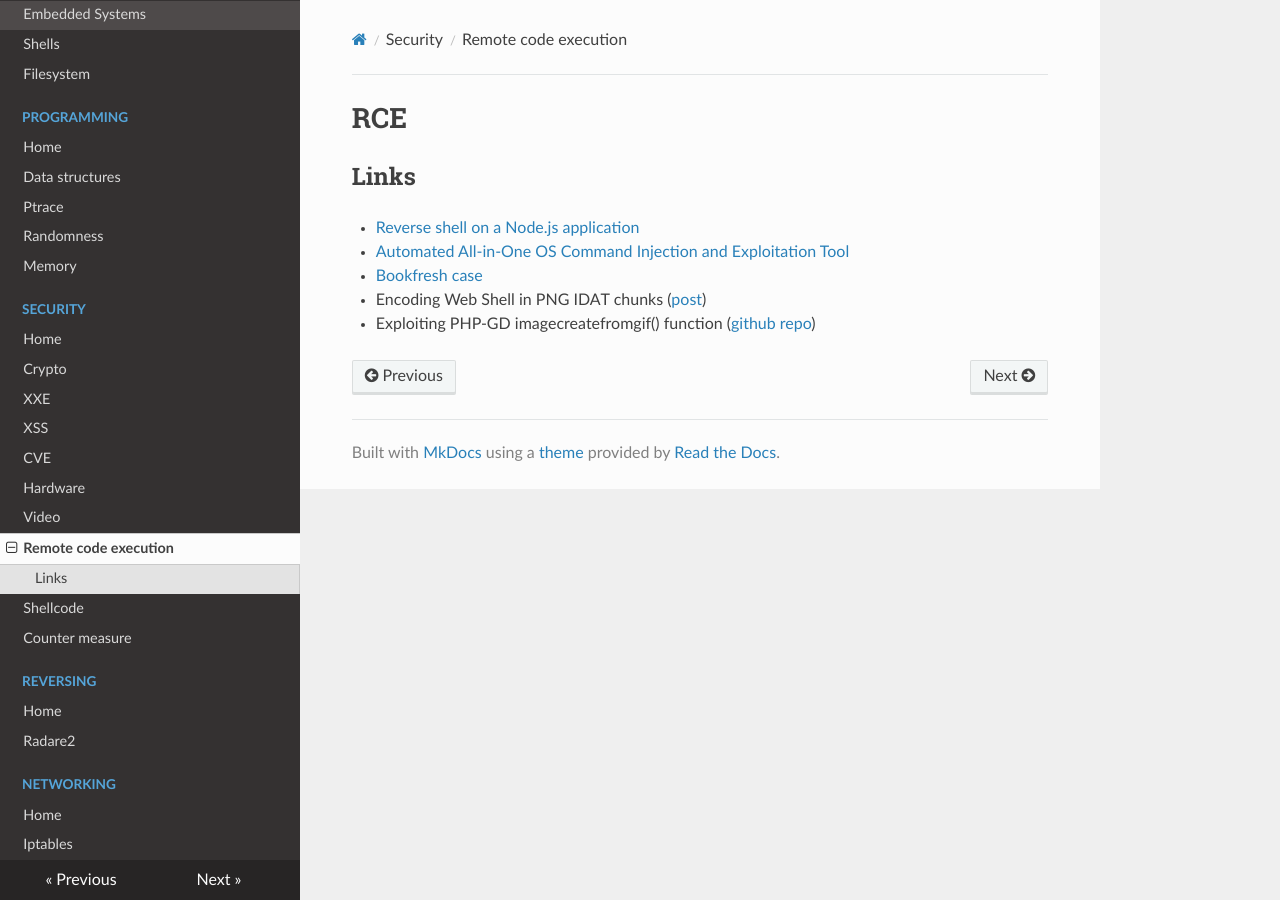
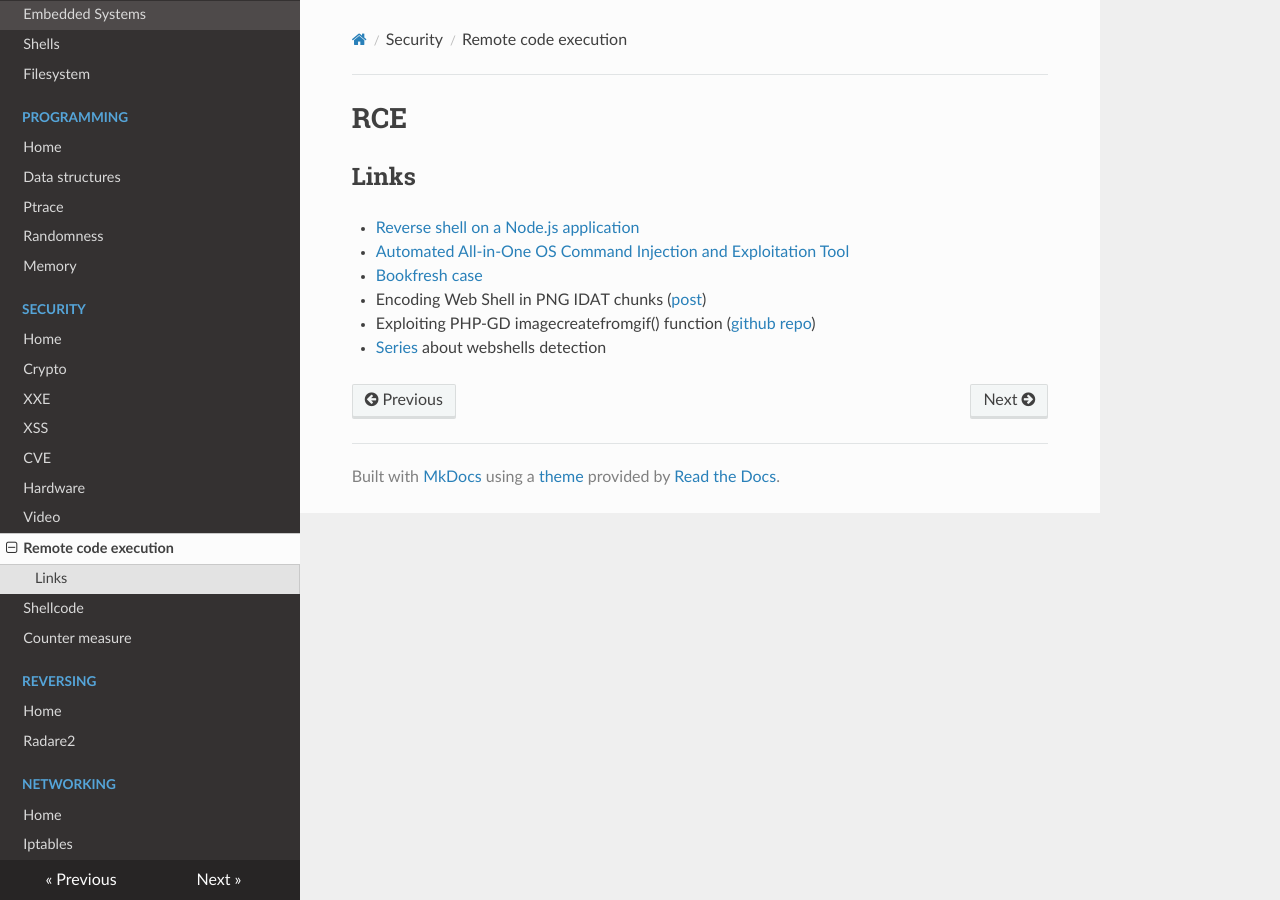
Before and after one commit to gipi/low-level, an MkDocs documentation site: the page built from docs/security/rce.md, in a window 1280 px wide. Built offline with MkDocs 1.6.1, drawn with Linux system fonts in a browser that asks for light colours; nearby versions of some CDN libraries; old or Windows-style settings are respelled for this version of MkDocs.

Commit message:
Add link.

```diff
--- a/docs/security/rce.md
+++ b/docs/security/rce.md
@@ -7,3 +7,4 @@
  - [Bookfresh case](https://www.secgeek.net/bookfresh-vulnerability/)
  - Encoding Web Shell in PNG IDAT chunks ([post](https://www.idontplaydarts.com/2012/06/encoding-web-shells-in-png-idat-chunks/))
  - Exploiting PHP-GD imagecreatefromgif() function ([github repo](https://github.com/d0lph1n98/Defeating-PHP-GD-imagecreatefromgif))
+ - [Series](https://dfir.it/blog/categories/webshell/) about webshells detection
```
